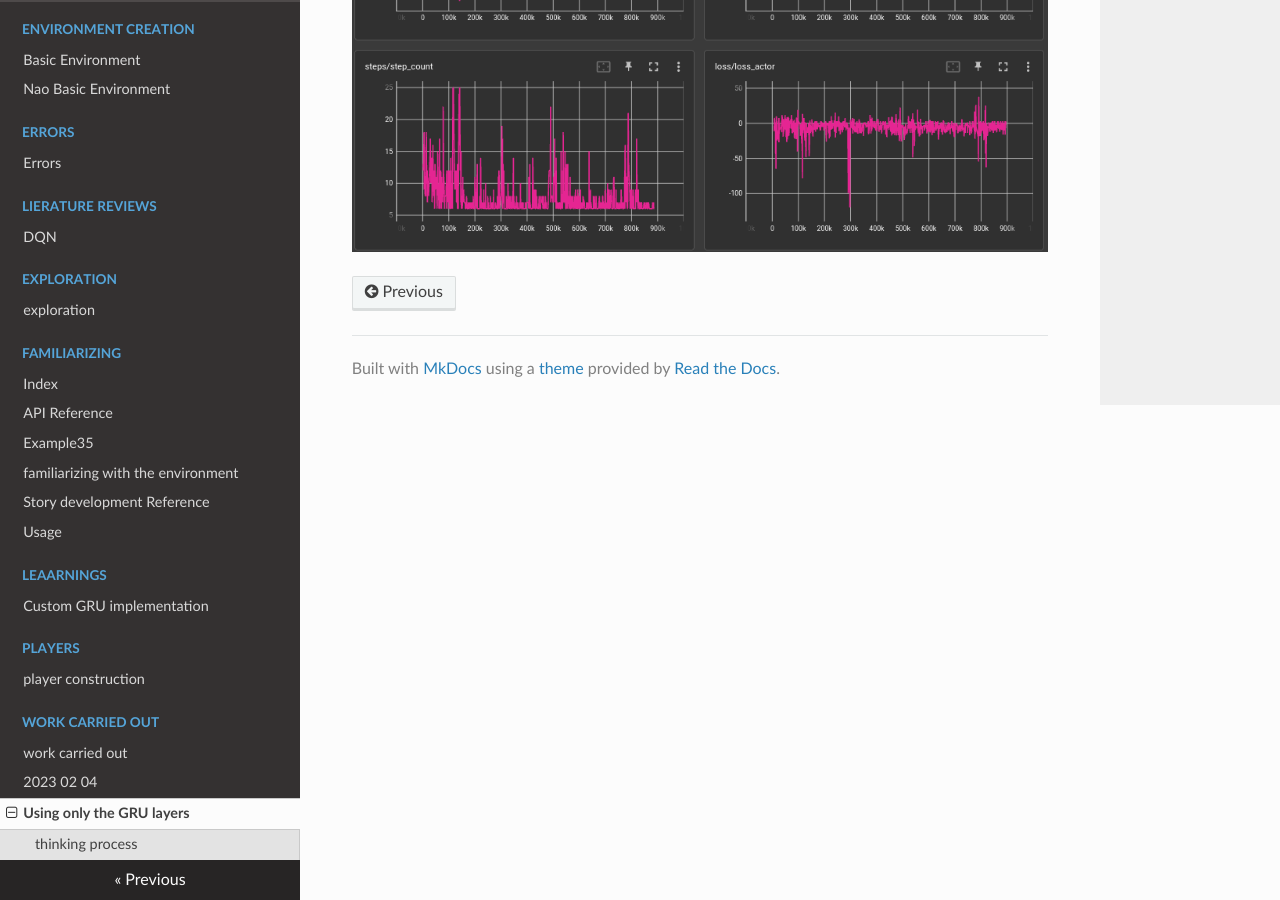
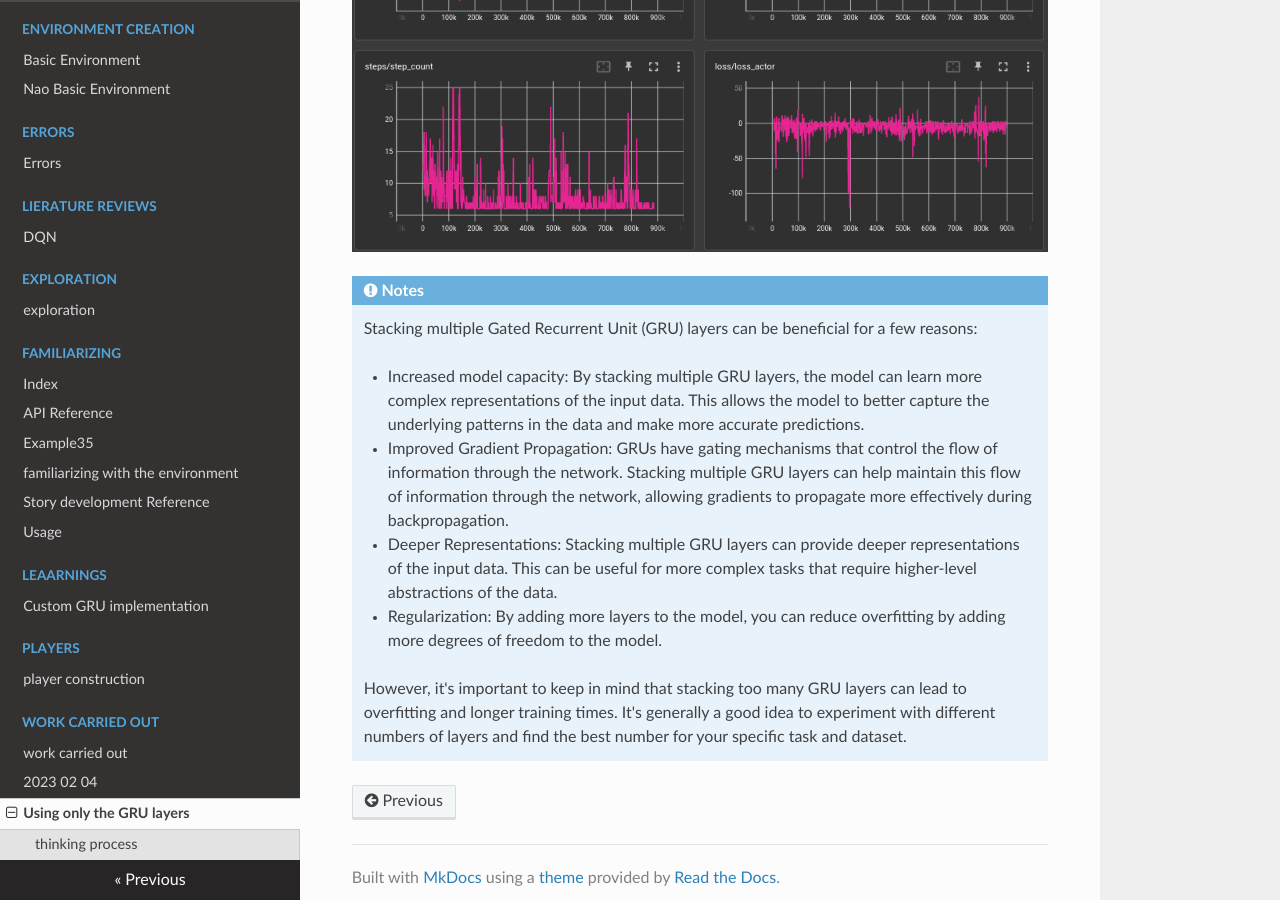
Before and after one commit to hasithz/Nao_doc, an MkDocs documentation site: the page built from docs/work carried out/2023 02 08.md, in a window 1280 px wide and 900 px high, scrolled down 1684 px. Built offline with MkDocs 1.6.1, drawn with Linux system fonts in a browser that asks for light colours; nearby versions of some CDN libraries.

Commit message:
GRU note

```diff
--- a/docs/work carried out/2023 02 08.md
+++ b/docs/work carried out/2023 02 08.md
@@ -16,3 +16,17 @@ the next thing was input a whole sequence of data to the network, This gave me s
 Here I saw that it can't learn because it didn't had enough parameters to learn the whole scenario. So the as for the next thing What i did was little bit hyper parameter tuning. Here I added num of layers in the GRU to 3. And as for the results the spikes have been minimized and the reward decay also has been reduced yet as for the overall reward process it goes down with a lower steep.
 
 ![stacked GRU layers](https://github.com/hasithz/Nao_doc/blob/main/assets/images/2GRU3lyrs-2023-02-09.png?raw=true)
+
+!!! Notes
+
+    Stacking multiple Gated Recurrent Unit (GRU) layers can be beneficial for a few reasons:
+
+    - Increased model capacity: By stacking multiple GRU layers, the model can learn more complex representations of the input data. This allows the model to better capture the underlying patterns in the data and make more accurate predictions.
+
+    - Improved Gradient Propagation: GRUs have gating mechanisms that control the flow of information through the network. Stacking multiple GRU layers can help maintain this flow of information through the network, allowing gradients to propagate more effectively during backpropagation.
+
+    - Deeper Representations: Stacking multiple GRU layers can provide deeper representations of the input data. This can be useful for more complex tasks that require higher-level abstractions of the data.
+
+    - Regularization: By adding more layers to the model, you can reduce overfitting by adding more degrees of freedom to the model.
+
+    However, it's important to keep in mind that stacking too many GRU layers can lead to overfitting and longer training times. It's generally a good idea to experiment with different numbers of layers and find the best number for your specific task and dataset.
```
